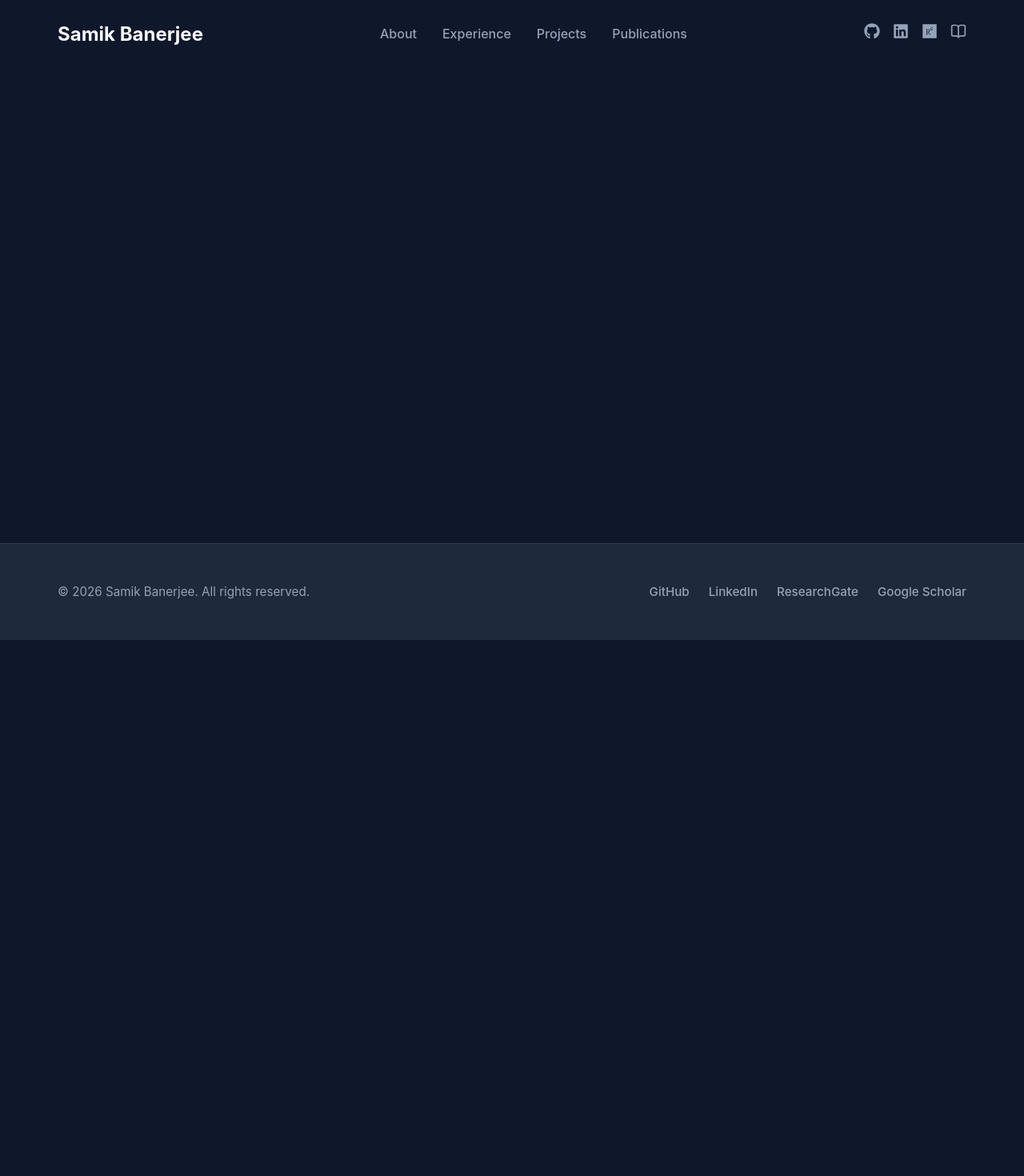
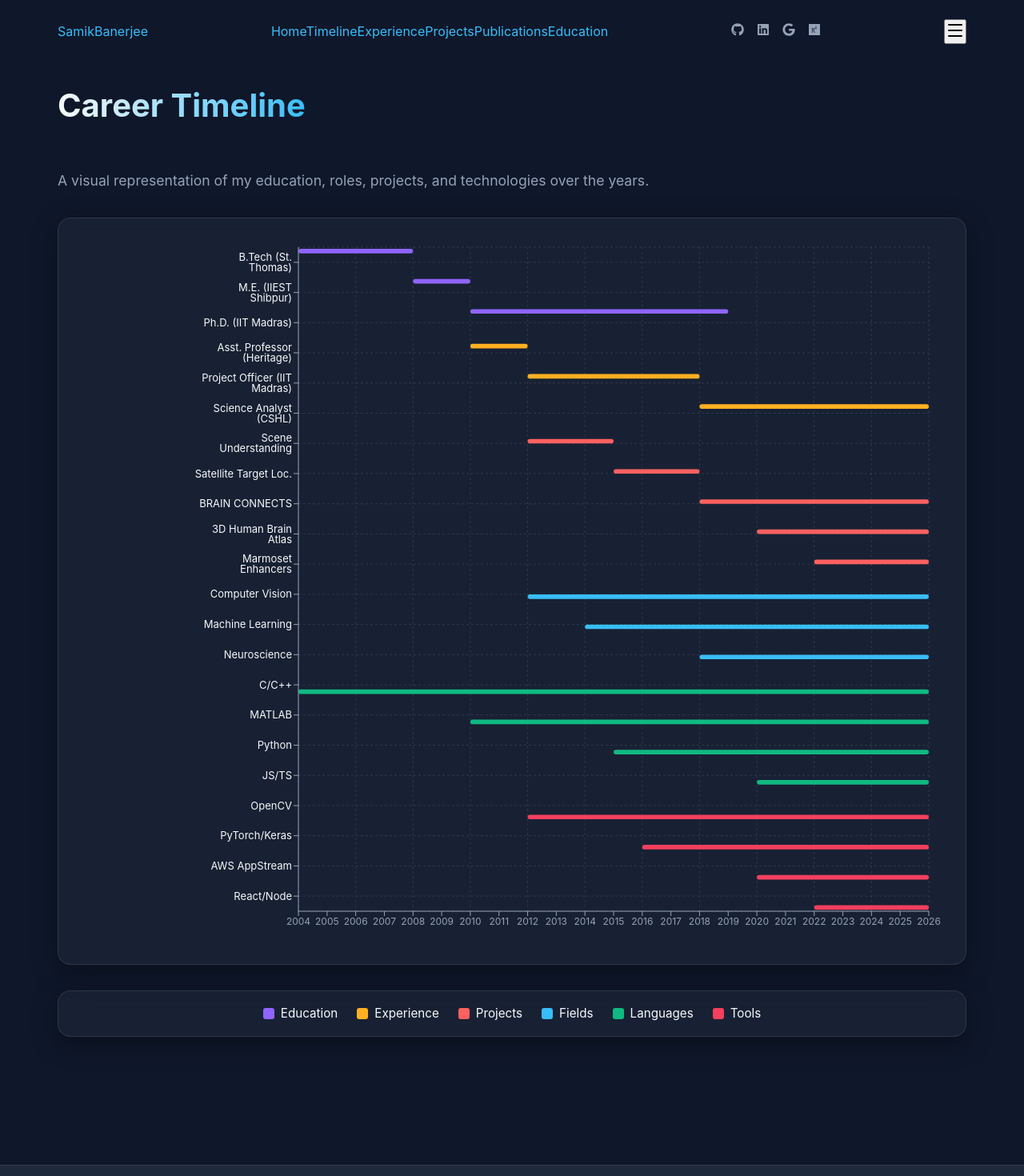
Before and after one commit to samik1986/myBio, a React (Vite) app: page /#/timeline in a window 1280 px wide. Shown: the top 1470 px of the page at 80% size. Before the commit the page ends 800 px from the top, so only its background shows below. Built offline with nearby package versions, Linux system fonts and the light colour scheme.

Commit message:
Add Career Timeline Gantt chart with Recharts

```diff
--- a/src/App.jsx
+++ b/src/App.jsx
@@ -11,6 +11,7 @@
 import PublicationDetail from './components/Publications/PublicationDetail';
 import Education from './components/Education/Education';
 import EducationDetail from './components/Education/EducationDetail';
+import CareerTimeline from './components/CareerTimeline/CareerTimeline';
 import Footer from './components/Footer/Footer';
 import './App.css';
 
@@ -50,6 +51,7 @@
           <Route path="/publication/:id" element={<PublicationDetail />} />
           <Route path="/education" element={<Education />} />
           <Route path="/education/:id" element={<EducationDetail />} />
+          <Route path="/timeline" element={<CareerTimeline />} />
         </Routes>
       </main>
       <Footer />
--- /dev/null
+++ b/src/components/CareerTimeline/CareerTimeline.css
@@ -0,0 +1,79 @@
+.timeline-page {
+  padding-top: 100px;
+  min-height: 100vh;
+}
+
+.timeline-subtitle {
+  font-size: 1.1rem;
+  margin-bottom: 2rem;
+  color: var(--text-secondary);
+}
+
+.timeline-chart-container {
+  padding: 1rem 1rem 1rem 0;
+  border-radius: 1rem;
+  overflow-x: auto;
+}
+
+.timeline-tooltip {
+  padding: 1rem;
+  border-radius: 0.5rem;
+  min-width: 250px;
+  max-width: 300px;
+}
+
+.tooltip-title {
+  font-weight: bold;
+  font-size: 1.1rem;
+  color: #fff;
+  margin-bottom: 0.2rem;
+}
+
+.tooltip-cat {
+  font-size: 0.9rem;
+  font-weight: 600;
+  margin-bottom: 0.5rem;
+}
+
+.tooltip-time {
+  font-size: 0.9rem;
+  color: var(--text-secondary);
+  margin-bottom: 0.5rem;
+}
+
+.tooltip-desc {
+  font-size: 0.95rem;
+  color: #ddd;
+  line-height: 1.5;
+}
+
+.timeline-legend {
+  display: flex;
+  flex-wrap: wrap;
+  gap: 1.5rem;
+  justify-content: center;
+  margin-top: 2rem;
+  padding: 1rem;
+  border-radius: 1rem;
+}
+
+.legend-item {
+  display: flex;
+  align-items: center;
+  gap: 0.5rem;
+  color: var(--text-primary);
+  font-size: 0.95rem;
+}
+
+.legend-color {
+  width: 14px;
+  height: 14px;
+  border-radius: 3px;
+}
+
+/* Make Y axis labels responsive */
+@media (max-width: 768px) {
+  .timeline-chart-container {
+    min-width: 800px; /* Force scroll on very small devices to keep chart readable */
+  }
+}
--- /dev/null
+++ b/src/components/CareerTimeline/CareerTimeline.jsx
@@ -0,0 +1,97 @@
+import React from 'react';
+import { BarChart, Bar, XAxis, YAxis, CartesianGrid, Tooltip, ResponsiveContainer, Cell } from 'recharts';
+import { formattedTimelineData, categoryColors } from '../../data/timelineData';
+import './CareerTimeline.css';
+
+const CustomTooltip = ({ active, payload }) => {
+  if (active && payload && payload.length) {
+    const data = payload[0].payload;
+    const [startYear, endYear] = payload[0].value;
+    const isPresent = endYear === 2026;
+
+    return (
+      <div className="timeline-tooltip glass">
+        <p className="tooltip-title">{data.name}</p>
+        <p className="tooltip-cat" style={{ color: categoryColors[data.category] }}>
+          {data.category}
+        </p>
+        <p className="tooltip-time">
+          {startYear} - {isPresent ? 'Present' : endYear}
+        </p>
+        <p className="tooltip-desc">{data.description}</p>
+      </div>
+    );
+  }
+  return null;
+};
+
+const CareerTimeline = () => {
+  // We need to group bars by category so they share the same Y axis properly without stacking issues.
+  // Actually, since we mapped dynamic keys based on category, we can just render a <Bar> for each unique category.
+
+  return (
+    <div className="section timeline-page">
+      <div className="container">
+        <div className="section-header">
+          <h2 className="section-title">Career Timeline</h2>
+        </div>
+
+        <p className="timeline-subtitle text-secondary mb-4">
+          A visual representation of my education, roles, projects, and technologies over the years.
+        </p>
+
+        <div className="glass timeline-chart-container">
+          <ResponsiveContainer width="100%" height={900}>
+            <BarChart
+              data={formattedTimelineData}
+              layout="vertical"
+              margin={{ top: 20, right: 30, left: 150, bottom: 20 }}
+              barSize={15}
+            >
+              <CartesianGrid strokeDasharray="3 3" horizontal={true} vertical={true} stroke="rgba(255,255,255,0.1)" />
+              <XAxis
+                type="number"
+                domain={[2004, 2026]}
+                tickCount={23}
+                stroke="var(--text-secondary)"
+                tick={{ fill: 'var(--text-secondary)', fontSize: 12 }}
+                tickFormatter={(val) => Math.floor(val)}
+              />
+              <YAxis
+                type="category"
+                dataKey="name"
+                stroke="var(--text-secondary)"
+                tick={{ fill: 'var(--text-primary)', fontSize: 13 }}
+                width={150}
+              />
+              <Tooltip content={<CustomTooltip />} cursor={{ fill: 'rgba(255,255,255,0.05)' }} />
+
+              {/* Render a Bar for each category. Only rows matching the category will render this bar because of the dynamic data keys. */}
+              {Object.keys(categoryColors).map(category => (
+                <Bar key={category} dataKey={category} isAnimationActive={true} radius={[4, 4, 4, 4]}>
+                  {
+                    formattedTimelineData.map((entry, index) => (
+                      <Cell key={`cell-${index}`} fill={categoryColors[category]} />
+                    ))
+                  }
+                </Bar>
+              ))}
+            </BarChart>
+          </ResponsiveContainer>
+        </div>
+
+        {/* Legend */}
+        <div className="timeline-legend glass">
+          {Object.entries(categoryColors).map(([cat, color]) => (
+            <div key={cat} className="legend-item">
+              <span className="legend-color" style={{ backgroundColor: color }}></span>
+              {cat}
+            </div>
+          ))}
+        </div>
+      </div>
+    </div>
+  );
+};
+
+export default CareerTimeline;
--- a/src/components/Navbar/Navbar.jsx
+++ b/src/components/Navbar/Navbar.jsx
@@ -1,49 +1,68 @@
 import React, { useState, useEffect } from 'react';
-import { Menu, X, BookOpen } from 'lucide-react';
-import { FaGithub, FaLinkedin, FaResearchgate } from 'react-icons/fa';
+import { Link, useLocation } from 'react-router-dom';
+import { Menu, X } from 'lucide-react';
+import { FaGithub, FaLinkedin, FaGoogle, FaResearchgate } from 'react-icons/fa';
 import './Navbar.css';
 
 const Navbar = () => {
-  const [isScrolled, setIsScrolled] = useState(false);
-  const [isMenuOpen, setIsMenuOpen] = useState(false);
+  const [isOpen, setIsOpen] = useState(false);
+  const [scrolled, setScrolled] = useState(false);
+  const location = useLocation();
 
   useEffect(() => {
     const handleScroll = () => {
-      setIsScrolled(window.scrollY > 50);
+      setScrolled(window.scrollY > 50);
     };
     window.addEventListener('scroll', handleScroll);
     return () => window.removeEventListener('scroll', handleScroll);
   }, []);
 
-  const toggleMenu = () => setIsMenuOpen(!isMenuOpen);
+  // Close mobile menu on route change
+  useEffect(() => {
+    setIsOpen(false);
+  }, [location]);
 
   return (
-    <nav className={`navbar ${isScrolled ? 'glass' : ''}`}>
-      <div className="container nav-container">
-        <a href="#home" className="logo">Samik Banerjee</a>
+    <nav className={`navbar ${scrolled ? 'scrolled glass' : ''}`}>
+      <div className="nav-container container">
+        <Link to="/" className="nav-logo">
+          Samik<span>Banerjee</span>
+        </Link>
 
-        <div className={`nav-links ${isMenuOpen ? 'open' : ''}`}>
-          <a href="#home" onClick={toggleMenu}>About</a>
-          <a href="#experience" onClick={toggleMenu}>Experience</a>
-          <a href="#projects" onClick={toggleMenu}>Projects</a>
-          <a href="#publications" onClick={toggleMenu}>Publications</a>
+        {/* Desktop Menu */}
+        <div className="nav-menu">
+          <Link to="/" className="nav-link">Home</Link>
+          <Link to="/timeline" className="nav-link">Timeline</Link>
+          <Link to="/experience" className="nav-link">Experience</Link>
+          <Link to="/projects" className="nav-link">Projects</Link>
+          <Link to="/publications" className="nav-link">Publications</Link>
+          <Link to="/education" className="nav-link">Education</Link>
         </div>
 
-        <div className="nav-socials desktop-only">
-          <a href="https://github.com/samik1986/" target="_blank" rel="noopener noreferrer">
-            <FaGithub size={20} />
-          </a>
-          <a href="https://www.linkedin.com/in/samik-banerjee" target="_blank" rel="noopener noreferrer">
-            <FaLinkedin size={20} /></a>
-          <a href="https://www.researchgate.net/profile/Samik-Banerjee" target="_blank" rel="noopener noreferrer">
-            <FaResearchgate size={20} /></a>
-          <a href="https://scholar.google.com/citations?user=XbMnDucAAAAJ&hl=en" target="_blank" rel="noopener noreferrer"><BookOpen size={20} /></a>
+        <div className="nav-socials">
+          <a href="https://github.com/samik1986" target="_blank" rel="noopener noreferrer"><FaGithub /></a>
+          <a href="https://www.linkedin.com/in/samik-banerjee-08361622" target="_blank" rel="noopener noreferrer"><FaLinkedin /></a>
+          <a href="https://scholar.google.com/citations?user=XbMnDucAAAAJ&hl=en" target="_blank" rel="noopener noreferrer"><FaGoogle /></a>
+          <a href="https://www.researchgate.net/profile/Samik-Banerjee" target="_blank" rel="noopener noreferrer"><FaResearchgate /></a>
         </div>
 
-        <button className="menu-btn mobile-only" onClick={toggleMenu}>
-          {isMenuOpen ? <X size={24} /> : <Menu size={24} />}
+        {/* Mobile Menu Toggle */}
+        <button className="nav-toggle" onClick={() => setIsOpen(!isOpen)}>
+          {isOpen ? <X /> : <Menu />}
         </button>
       </div>
+
+      {/* Mobile Menu */}
+      {isOpen && (
+        <div className="nav-mobile-menu glass">
+          <Link to="/" className="nav-mobile-link">Home</Link>
+          <Link to="/timeline" className="nav-mobile-link">Timeline</Link>
+          <Link to="/experience" className="nav-mobile-link">Experience</Link>
+          <Link to="/projects" className="nav-mobile-link">Projects</Link>
+          <Link to="/publications" className="nav-mobile-link">Publications</Link>
+          <Link to="/education" className="nav-mobile-link">Education</Link>
+        </div>
+      )}
     </nav>
   );
 };
--- /dev/null
+++ b/src/data/timelineData.js
@@ -0,0 +1,51 @@
+export const rawTimelineData = [
+  // Education
+  { name: 'B.Tech (St. Thomas)', category: 'Education', time: [2004, 2008], description: "Bachelor's degree in Computer Science & Engineering" },
+  { name: 'M.E. (IIEST Shibpur)', category: 'Education', time: [2008, 2010], description: "Master's thesis on Secure scan design" },
+  { name: 'Ph.D. (IIT Madras)', category: 'Education', time: [2010, 2019], description: "Dissertation on Face Recognition from Degraded images" },
+
+  // Experience
+  { name: 'Asst. Professor (Heritage)', category: 'Experience', time: [2010, 2012], description: "Taught Computer Graphics & Multimedia, mentored thesis projects." },
+  { name: 'Project Officer (IIT Madras)', category: 'Experience', time: [2012, 2018], description: "Led multiple CV projects including Scene Understanding and Target Localization." },
+  { name: 'Science Analyst (CSHL)', category: 'Experience', time: [2018, 2026], description: "Developing algorithms for neuronal connectivity detection and multi-modal brain mapping." },
+
+  // Projects
+  { name: 'Scene Understanding', category: 'Projects', time: [2012, 2015], description: "Hyperclassifier based Visual Intelligent System (IIT Madras)." },
+  { name: 'Satellite Target Loc.', category: 'Projects', time: [2015, 2018], description: "Localization of targets in satellite images for DRDO (IIT Madras)." },
+  { name: 'BRAIN CONNECTS', category: 'Projects', time: [2018, 2026], description: "Pipeline to detect neuronal connectivity across scales (CSHL)." },
+  { name: '3D Human Brain Atlas', category: 'Projects', time: [2020, 2026], description: "Multimodal histological cell atlas mapping (CSHL)." },
+  { name: 'Marmoset Enhancers', category: 'Projects', time: [2022, 2026], description: "Cell type-specific enhancers and connectivity mapping (CSHL)." },
+
+  // Fields
+  { name: 'Computer Vision', category: 'Fields', time: [2012, 2026], description: "Image processing, object detection, semantic segmentation." },
+  { name: 'Machine Learning', category: 'Fields', time: [2014, 2026], description: "Deep learning architectures and statistical learning." },
+  { name: 'Neuroscience', category: 'Fields', time: [2018, 2026], description: "Brain connectivity, micro-scale brain mapping." },
+
+  // Languages
+  { name: 'C/C++', category: 'Languages', time: [2004, 2026], description: "Performance-critical programming." },
+  { name: 'MATLAB', category: 'Languages', time: [2010, 2026], description: "Scientific computing and early algorithm development." },
+  { name: 'Python', category: 'Languages', time: [2015, 2026], description: "Primary language for Data Science and Deep Learning." },
+  { name: 'JS/TS', category: 'Languages', time: [2020, 2026], description: "Web applications and portals." },
+
+  // Tools
+  { name: 'OpenCV', category: 'Tools', time: [2012, 2026], description: "Core computer vision library." },
+  { name: 'PyTorch/Keras', category: 'Tools', time: [2016, 2026], description: "Deep learning frameworks." },
+  { name: 'AWS AppStream', category: 'Tools', time: [2020, 2026], description: "Cloud computing and deployments." },
+  { name: 'React/Node', category: 'Tools', time: [2022, 2026], description: "Fullstack web portal development." }
+];
+
+export const formattedTimelineData = rawTimelineData.map(item => ({
+  name: item.name,
+  category: item.category,
+  description: item.description,
+  [item.category]: item.time // This creates the dynamic key for Recharts floating bars
+}));
+
+export const categoryColors = {
+  'Education': '#9064FF',
+  'Experience': '#FFB020',
+  'Projects': '#FF6060',
+  'Fields': '#38bdf8',
+  'Languages': '#10b981',
+  'Tools': '#f43f5e'
+};
```
